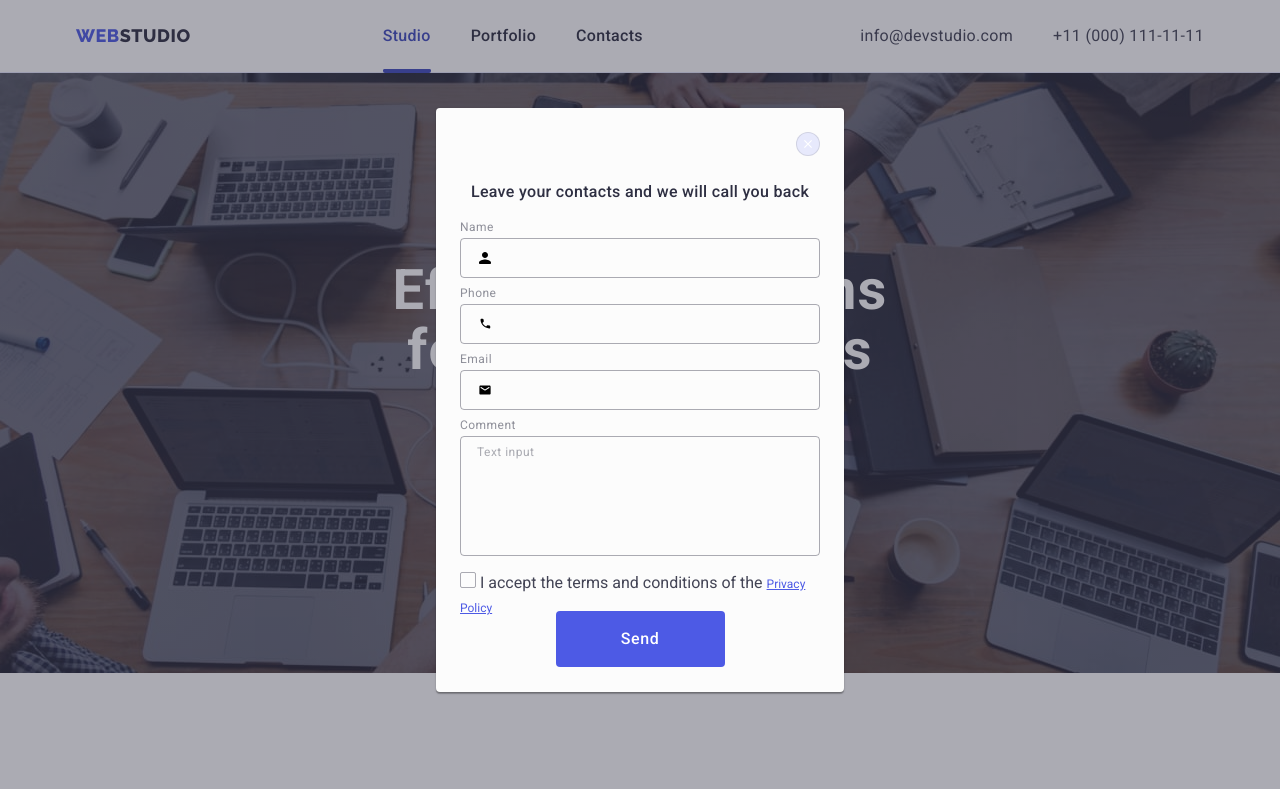
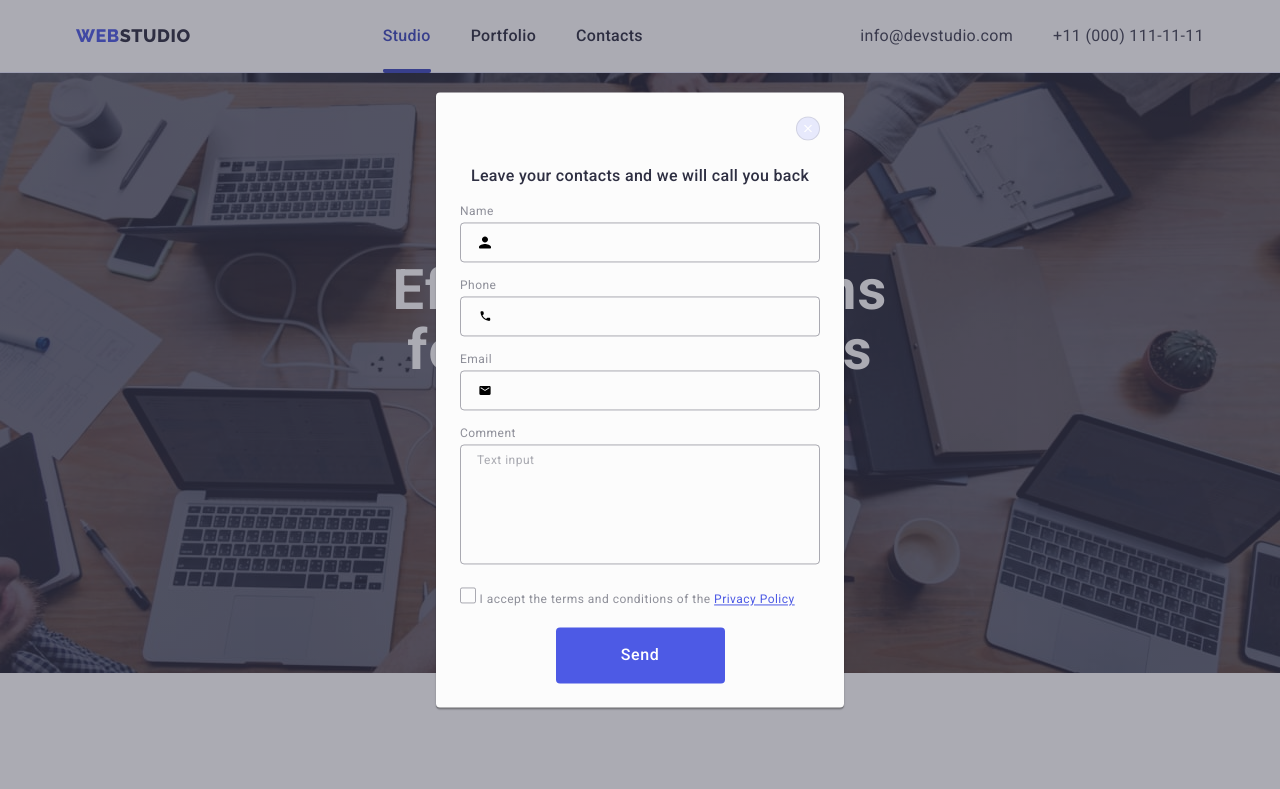
Before and after one commit to MDProjectMT/goit-markup-hw-06, a plain HTML site: page index.html in a window 1280 px wide. Both pictures are taken after a click on the button "Order Service". Shown: the top 789 px of the page. Drawn offline with nearby package versions, Linux system fonts and the light colour scheme.

Commit message:
update-css.html

```diff
--- a/css/styles.css
+++ b/css/styles.css
@@ -727,7 +727,7 @@ li {
     margin-bottom: 4px;
 }
 .div-modal-l {
-    margin-bottom: 8px;
+    margin-bottom: 16px;
 }
 .div-modal-si {
     position: relative;
@@ -745,6 +745,7 @@ li {
     line-height: 1.5;
     padding-left: 38px;
     letter-spacing: 0.04em;
+    gap: 24px;
 }
 .input-modal:focus {
     border-color: var(--color-text);
@@ -790,7 +791,7 @@ li {
     margin-bottom: 24px;
     height: 16px;
 }
-.label-checkbox {
+.label-check {
     display: block;
     font-size: 12px;
     line-height: 1.17;
```
